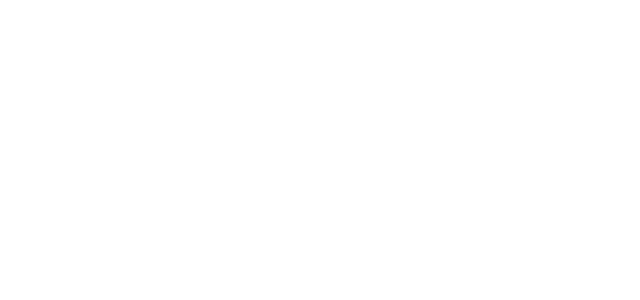
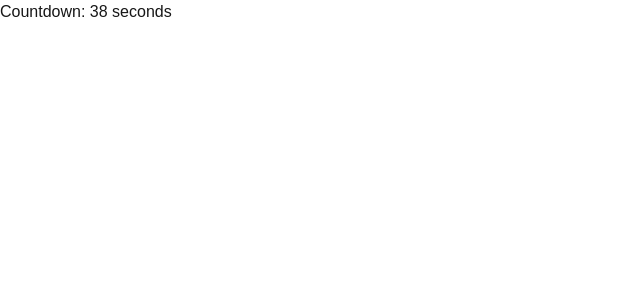
Before and after one commit to guilherme-lacerda-ribeiro/fitness, a Next.js app: page / in a window 1280 px wide. Shown: the top 300 px of the page, without its empty margins (0-640 px from the left). Built offline with nearby package versions, Linux system fonts and the light colour scheme.

Commit message:
Cronometro automático criado

```diff
--- /dev/null
+++ b/app/components/Countdown.tsx
@@ -0,0 +1,25 @@
+'use client'
+
+import React, { useState, useEffect } from 'react';
+
+const Countdown: React.FC = () => {
+  const [seconds, setSeconds] = useState(45);
+
+  useEffect(() => {
+    if (seconds > 0) {
+      const timerId = setInterval(() => {
+        setSeconds(prevSeconds => prevSeconds - 1);
+      }, 1000);
+
+      return () => clearInterval(timerId);
+    }
+  }, [seconds]);
+
+  return (
+    <div>
+      <h1>Countdown: {seconds} seconds</h1>
+    </div>
+  );
+};
+
+export default Countdown;
--- a/app/page.tsx
+++ b/app/page.tsx
@@ -1,6 +1,9 @@
+import Countdown from "./components/Countdown";
+
 export default function Home() {
   return (
     <>
+      <Countdown />
     </>
   );
 }
```
